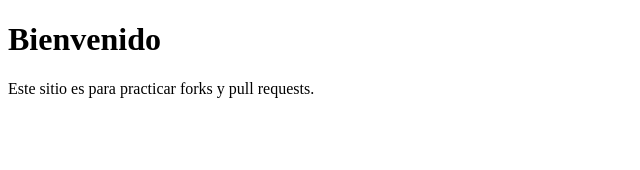
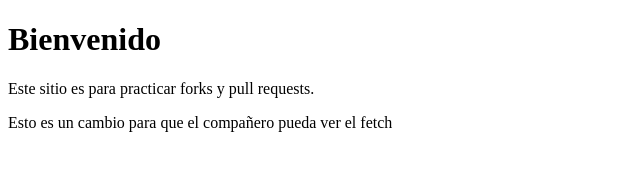
Before and after one commit to fpjosesoriano-creator/fork_JSZ, a plain HTML site: page index.html in a window 1280 px wide. Shown: the whole page, without its empty margins (0-640 px from the left). Drawn offline with Linux system fonts and the light colour scheme.

Commit message:
Update index.html

```diff
--- a/index.html
+++ b/index.html
@@ -4,5 +4,6 @@
 <body>
   <h1>Bienvenido</h1>
   <p>Este sitio es para practicar forks y pull requests.</p>
+  <p>Esto es un cambio para que el compañero pueda ver el fetch</p>
 </body>
 </html>
```
